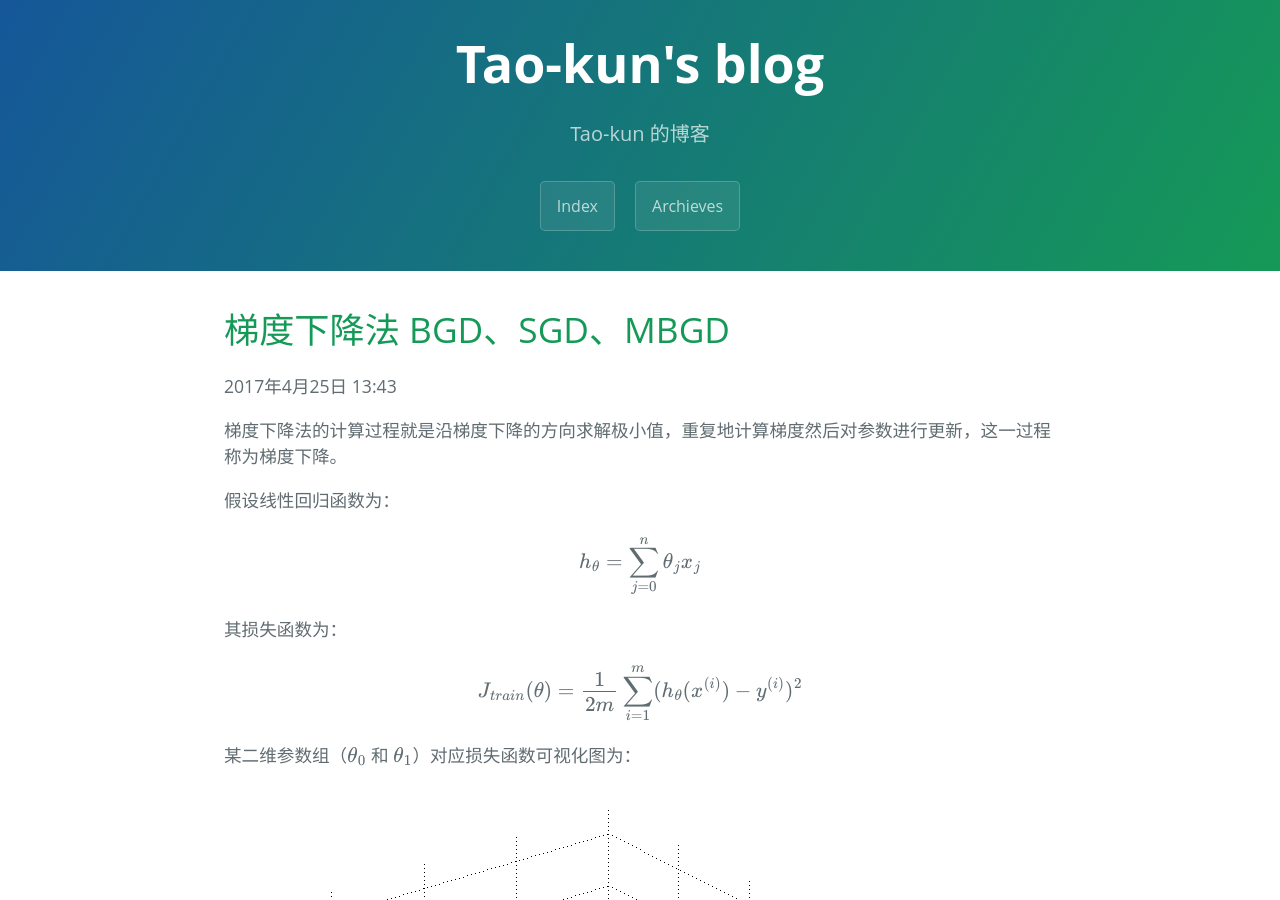
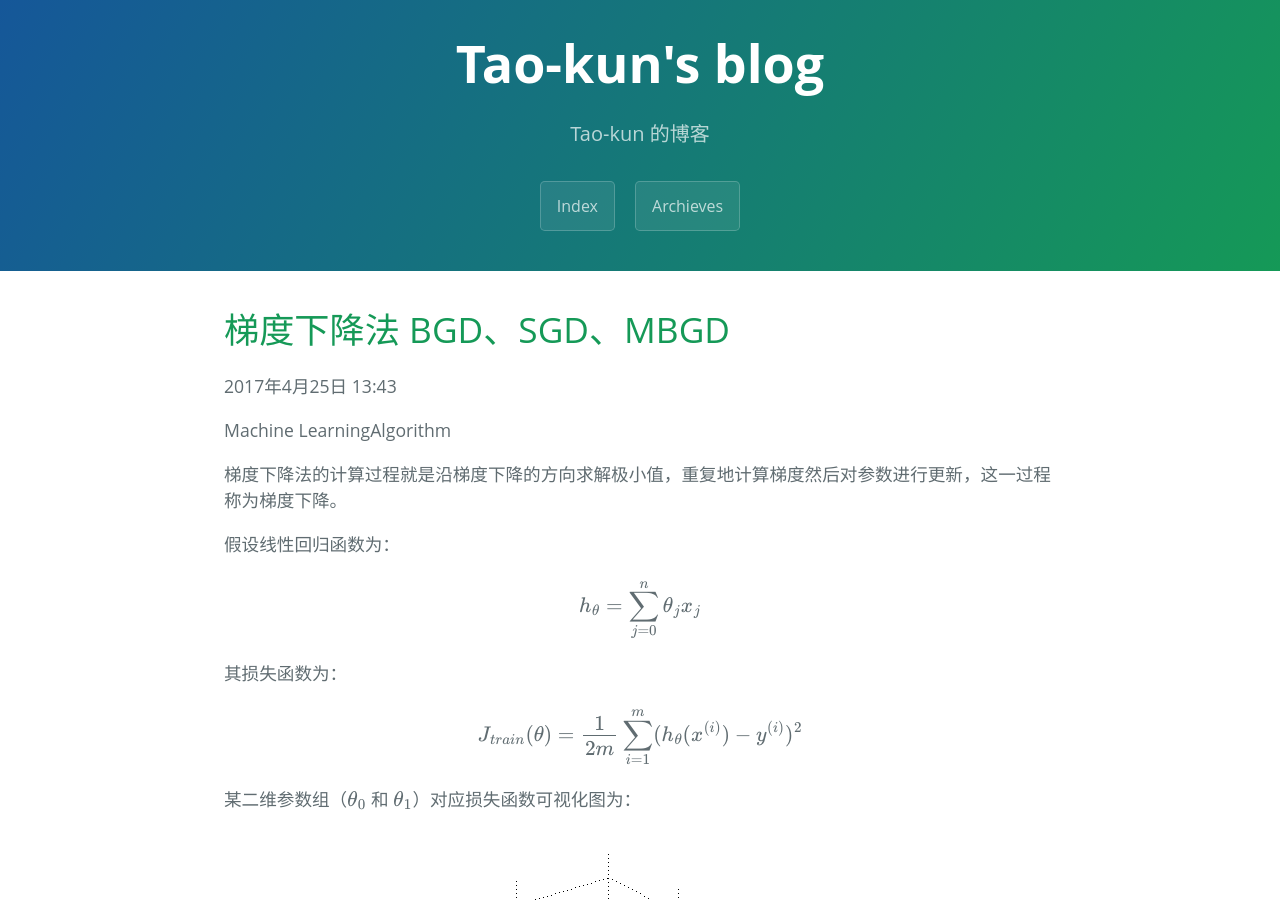
Before and after one commit to Tao-kun/Tao-kun.github.io, a Jekyll site: the page built from _posts/2017-04-25-gradient-descent.markdown, in a window 1280 px wide and 900 px high. Built offline with Jekyll 4.4.1, drawn with Linux system fonts in a browser that asks for light colours; some web fonts are replaced; formulas are drawn with MathJax 3.

Commit message:
add tag showing

```diff
--- a/_layouts/post.html
+++ b/_layouts/post.html
@@ -4,5 +4,5 @@ layout: default
 
 <h1>{{ page.title }}</h1>
 <p class="meta">{{ page.date | date: "%Y年%-m月%-d日 %H:%M" }}</p>
-
+<p class="meta">{{ page.tags }}</p>
 {{ content }}
```
